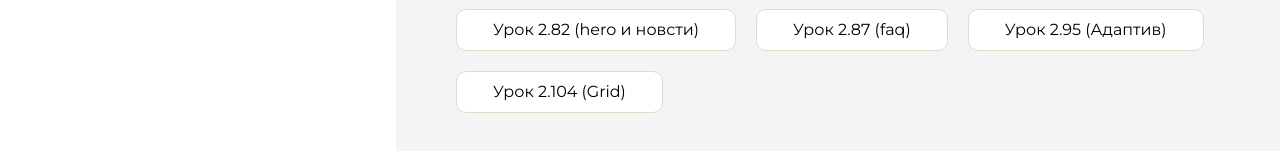
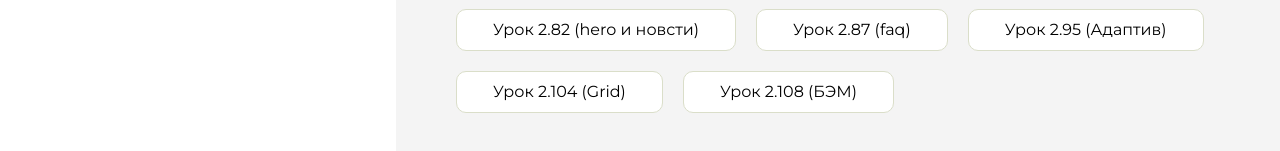
Before and after one commit to MaruDei/homework2, a plain HTML site: page index.html in a window 1280 px wide. Shown: the part 539-690 px from the top of the page. Drawn offline with Linux system fonts and the light colour scheme.

Commit message:
Update index.html

```diff
--- a/index.html
+++ b/index.html
@@ -134,6 +134,9 @@
                       <li class="content__list-item">
                         <a href="grid/index.html">Урок 2.104 (Grid)</a>
                     </li>
+                    <li class="content__list-item">
+                        <a href="fit-studio-fin2/index.html">Урок 2.108 (БЭМ)</a>
+                    </li>
                 </ul>
             </div>
             <div class="content__block hidden" id="diplomBlock">
```
